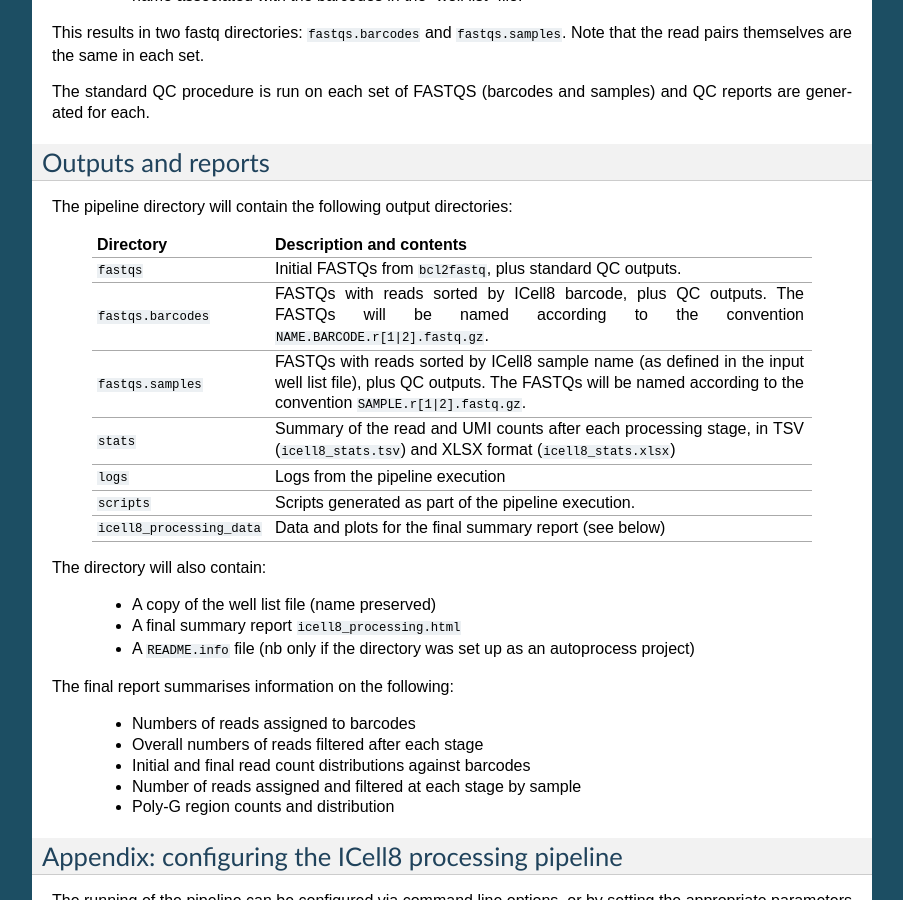
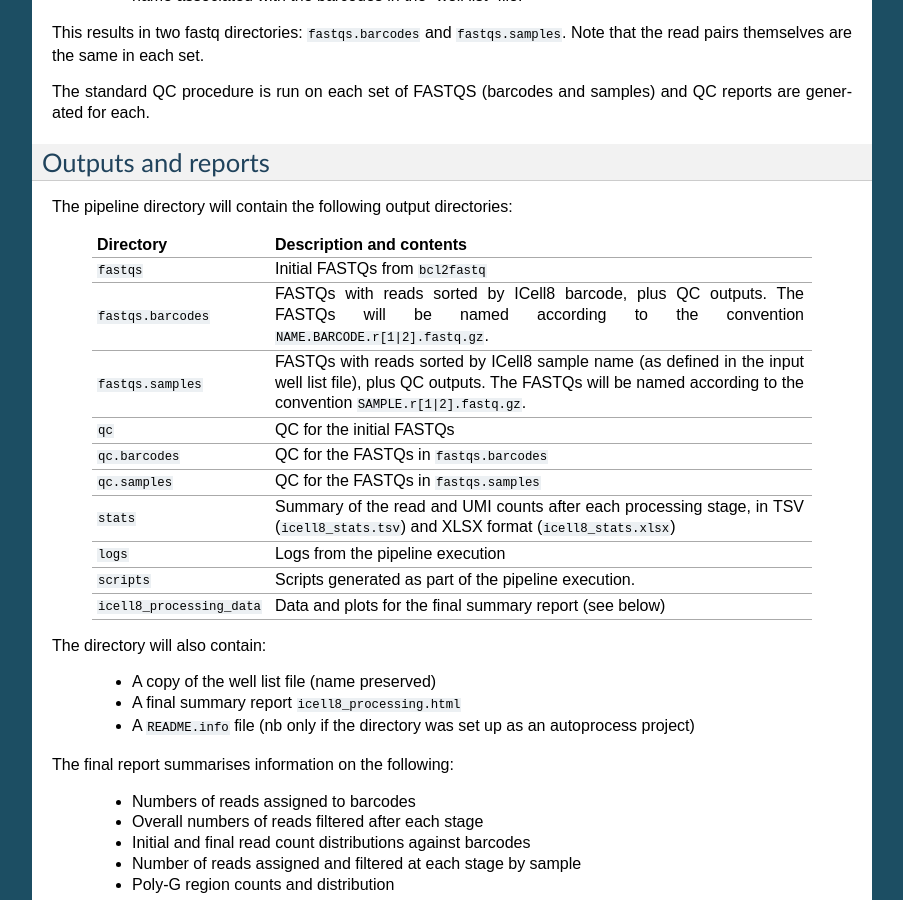
Before and after one commit to fls-bioinformatics-core/auto_process_ngs, a Sphinx documentation site: the page built from docs/source/icell8.rst, in a window 1280 px wide and 900 px high, scrolled down 1532 px. Shown: the whole window, without its empty margins (198-1101 px from the left). Built offline with Sphinx 7.4.7, drawn with Linux system fonts in a browser that asks for light colours.

Commit message:
ICell8: update output directories in documentation.

```diff
--- a/docs/source/icell8.rst
+++ b/docs/source/icell8.rst
@@ -112,8 +112,7 @@ directories:
  ========================== ===============================================
  **Directory**              **Description and contents**
  -------------------------- -----------------------------------------------
- ``fastqs``                 Initial FASTQs from ``bcl2fastq``, plus
-                            standard QC outputs.
+ ``fastqs``                 Initial FASTQs from ``bcl2fastq``
  ``fastqs.barcodes``        FASTQs with reads sorted by ICell8 barcode,
                             plus QC outputs.
                             The FASTQs will be named according to the
@@ -123,6 +122,9 @@ directories:
                             plus QC outputs.
                             The FASTQs will be named according to the
                             convention ``SAMPLE.r[1|2].fastq.gz``.
+ ``qc``                     QC for the initial FASTQs
+ ``qc.barcodes``            QC for the FASTQs in ``fastqs.barcodes``
+ ``qc.samples``             QC for the FASTQs in ``fastqs.samples``
  ``stats``                  Summary of the read and UMI counts after each
                             processing stage, in TSV (``icell8_stats.tsv``)
                             and XLSX format (``icell8_stats.xlsx``)
```
